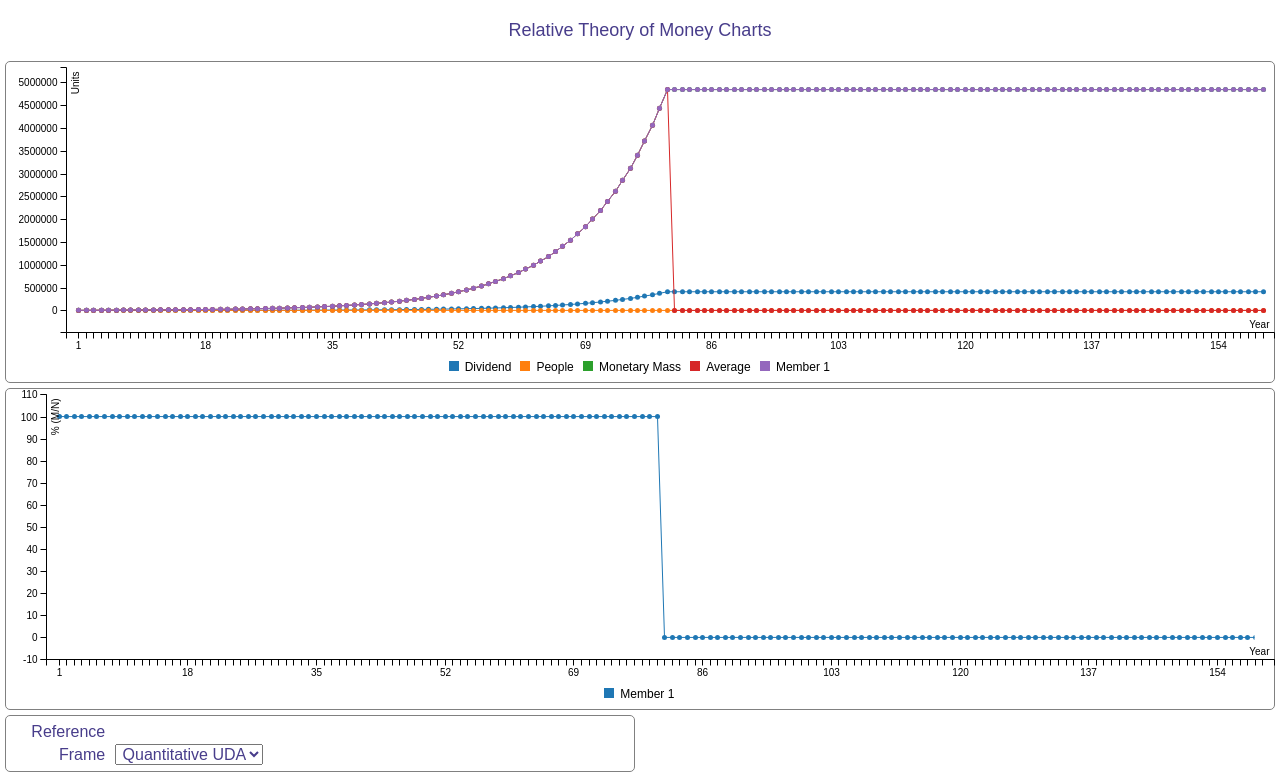
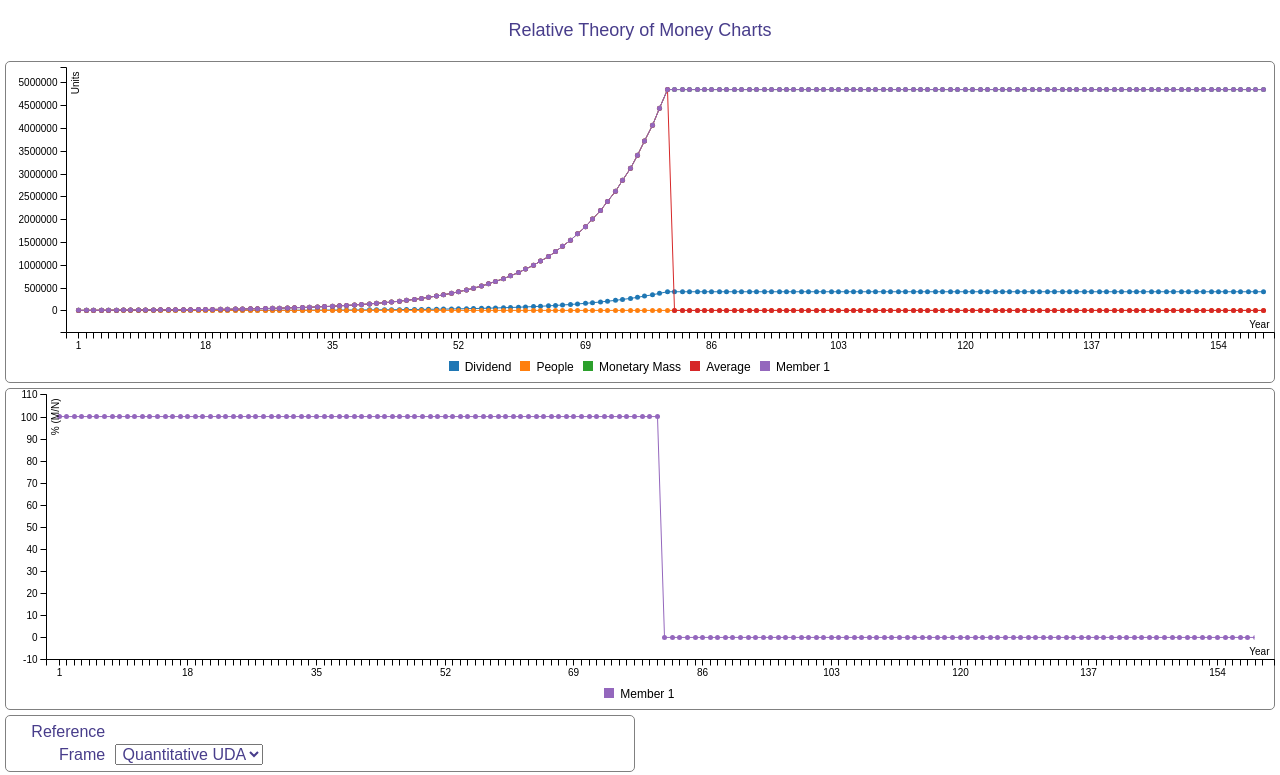
Before and after one commit to libre-money-projects/trm_charts, a website: page src/index.html in a window 1280 px wide. Shown: the top 775 px of the page. Drawn offline with Linux system fonts and the light colour scheme.

Commit message:
Same colors for members in the two charts

```diff
--- a/src/index.html
+++ b/src/index.html
@@ -172,6 +172,9 @@
         data: data.reference_frame
     });
 
+    // Same color for members in chart_percent_average
+    data.percent_average.colors = chart_reference_frame.data.colors();
+
     // create and display chart from data
     chart_percent_average = c3.generate({
         bindto: '#chart_percent_average',
```
